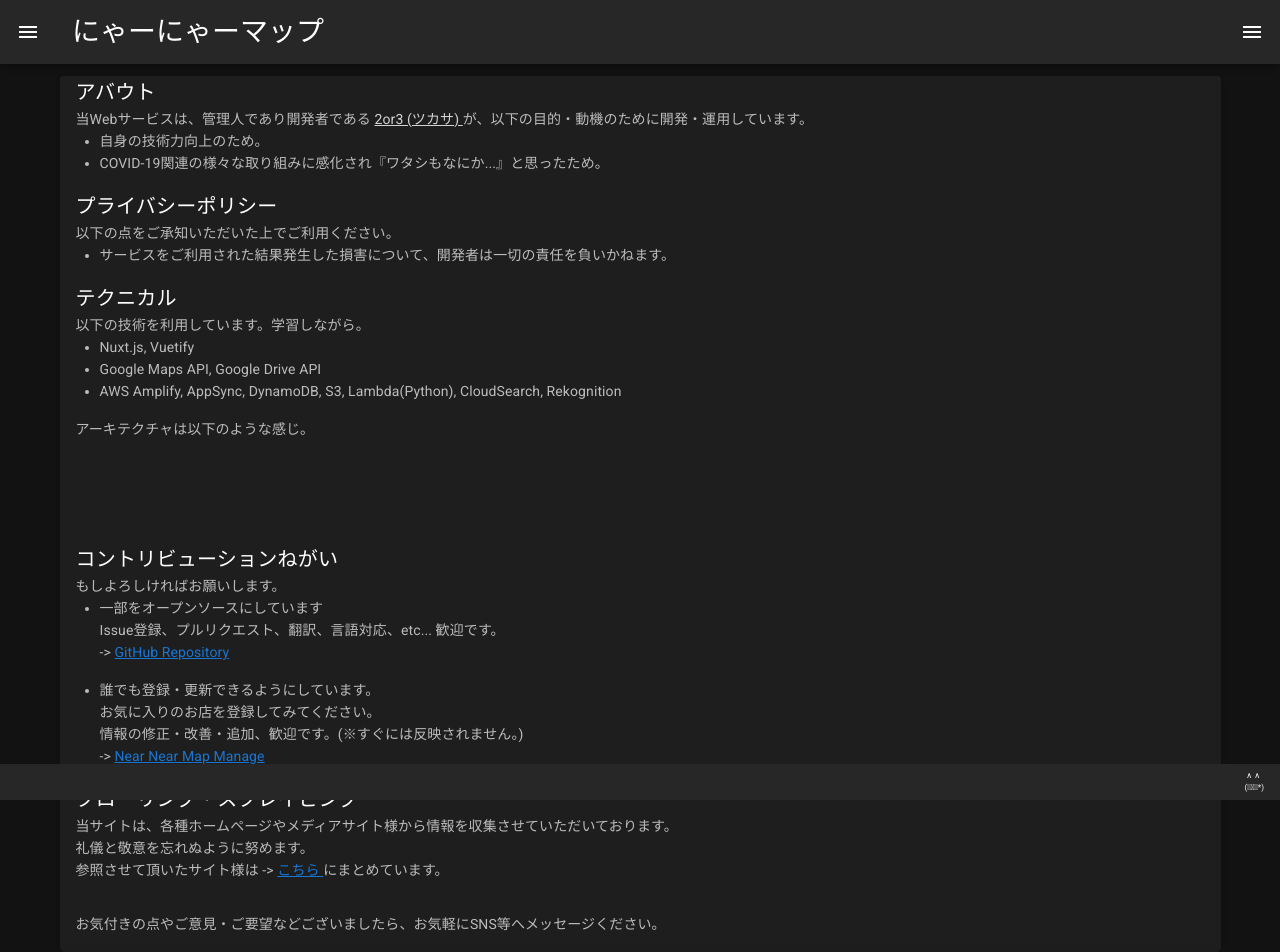
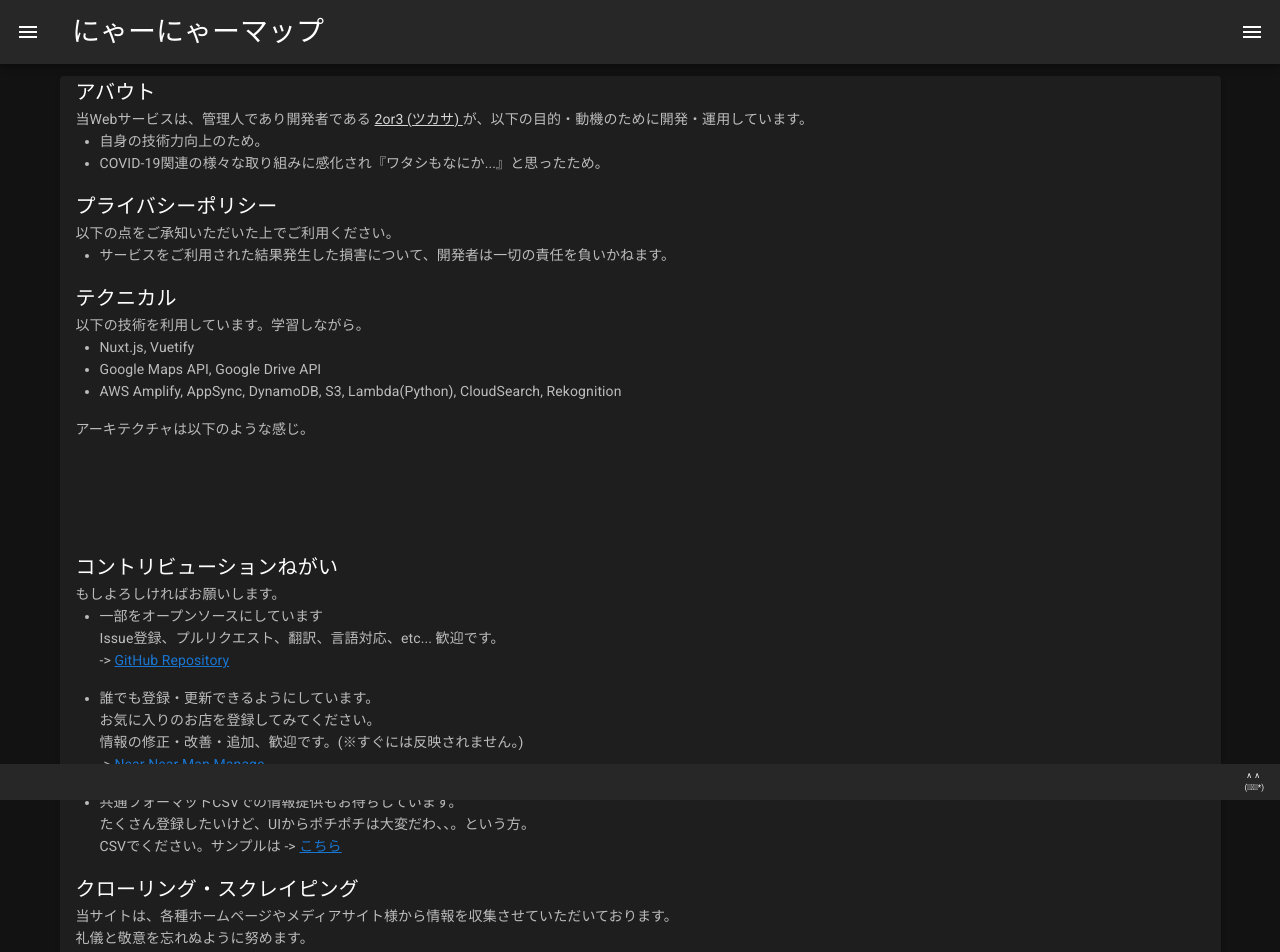
Before and after one commit to ww2or3ww/near-near-map-web, a Nuxt app: page /about in a window 1280 px wide. Shown: the top 952 px of the page. Built offline with nearby package versions, Linux system fonts and the light colour scheme; a web font is replaced by a local one.

Commit message:
add link to sample csv

```diff
--- a/pages/about.vue
+++ b/pages/about.vue
@@ -81,7 +81,7 @@
           </v-dialog>
         </v-card-text>
 
-        <v-card-title class="common-card-title">
+        <v-card-title class="common-card-title" style="margin-top: 8px;">
           <p class="common-p-card-title" style="margin: 0px;">
             コントリビューションねがい
           </p>
@@ -123,6 +123,24 @@
             ->
             <a href="https://near-near-map-manage.w2or3w.com/" target="_blank">
               Near Near Map Manage
+            </a>
+          </p>
+          <p></p>
+          <ul>
+            <li class="font-card-text">
+              共通フォーマットCSVでの情報提供もお待ちしています。
+            </li>
+          </ul>
+          <p class="font-card-text" style="margin: 0px; padding-left: 24px">
+            たくさん登録したいけど、UIからポチポチは大変だわ、、。という方。
+          </p>
+          <p class="font-card-text" style="margin: 0px; padding-left: 24px">
+            CSVでください。サンプルは ->
+            <a
+              href="https://near-near-map.s3-ap-northeast-1.amazonaws.com/data/near-near-map-data-sample.csv"
+              target="_blank"
+            >
+              こちら
             </a>
           </p>
         </v-card-text>
--- a/pages/thanks.vue
+++ b/pages/thanks.vue
@@ -44,6 +44,7 @@
           <p class="font-card-text" style="margin: 0px;">
             参照すべき、オススメのメディアサイトを教えて下さい。自薦他薦は問いません。
           </p>
+          <p></p>
           <p class="font-card-text" style="margin: 0px;">
             誰でも登録・更新できるようにしています。お気に入りのお店を登録してみてください。
           </p>
@@ -54,6 +55,19 @@
             ->
             <a href="https://near-near-map-manage.w2or3w.com/" target="_blank">
               Near Near Map Manage
+            </a>
+          </p>
+          <p></p>
+          <p class="font-card-text" style="margin: 0px;">
+            たくさん登録したいけど、UIからポチポチは大変だわ、、。という方。
+          </p>
+          <p class="font-card-text" style="margin: 0px;">
+            CSVでください。サンプルは ->
+            <a
+              href="https://near-near-map.s3-ap-northeast-1.amazonaws.com/data/near-near-map-data-sample.csv"
+              target="_blank"
+            >
+              こちら
             </a>
           </p>
         </v-card-text>
```
